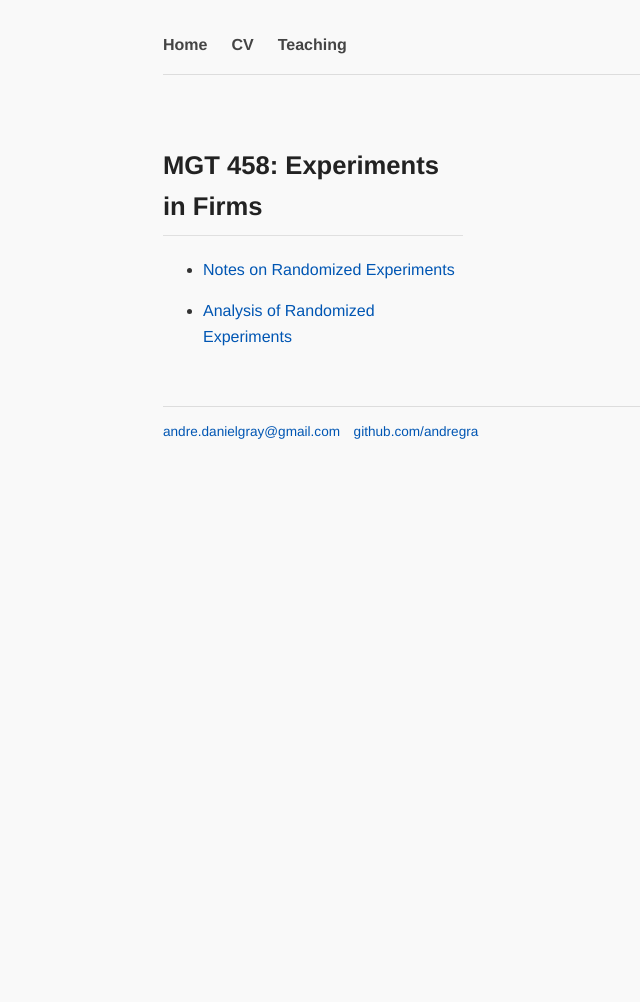
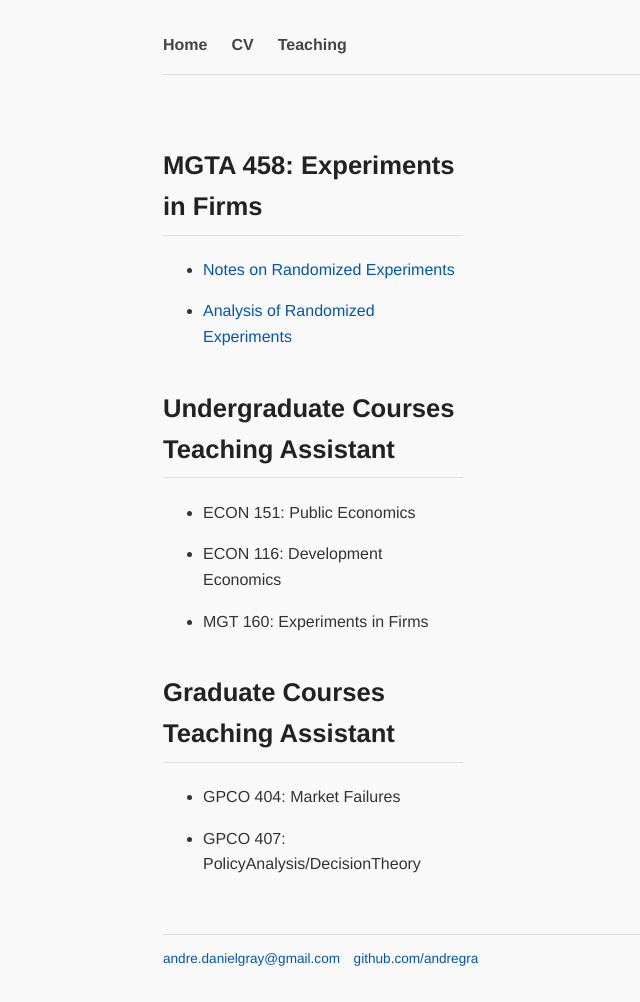
Before and after one commit to andregra/andregra.github.io, a Jekyll site: the page built from teaching.md, in a window 1280 px wide. Shown: the whole page, without its empty margins (27-667 px from the left). Built offline with Jekyll 4.4.1, drawn with Linux system fonts in a browser that asks for light colours; before the commit the page ends 900 px from its top, so only the background shows below that.

Commit message:
Update teaching.md

```diff
--- a/teaching.md
+++ b/teaching.md
@@ -6,11 +6,24 @@ permalink: /teaching/
 
  <div class="wrapper">
  <div class="left">
-<h2> MGT 458: Experiments in Firms </h2>
+	 <h2> MGTA 458: Experiments in Firms </h2>
 	  	<ul class="papers">
 			<li><a href="/assets/randomization_notes.pdf">Notes on Randomized Experiments  </a>
 			</li>
 			<li><a href="/assets/analysis_notes.pdf"> Analysis of Randomized Experiments </a> </li>
 	  	</ul>
+	 	 <h2> Undergraduate Courses Teaching Assistant </h2>
+	  	<ul class="papers">
+			<li>ECON 151: Public Economics
+			</li>
+			<li> ECON 116: Development Economics </li>
+			<li> MGT 160: Experiments in Firms </li>
+		</ul>
+	 <h2> Graduate Courses Teaching Assistant </h2>
+	  	<ul class="papers">
+			<li>GPCO 404: Market Failures </li>
+   			<li>GPCO 407: PolicyAnalysis/DecisionTheory </li>
+		</ul>
+
 </div>
 </div>
```
